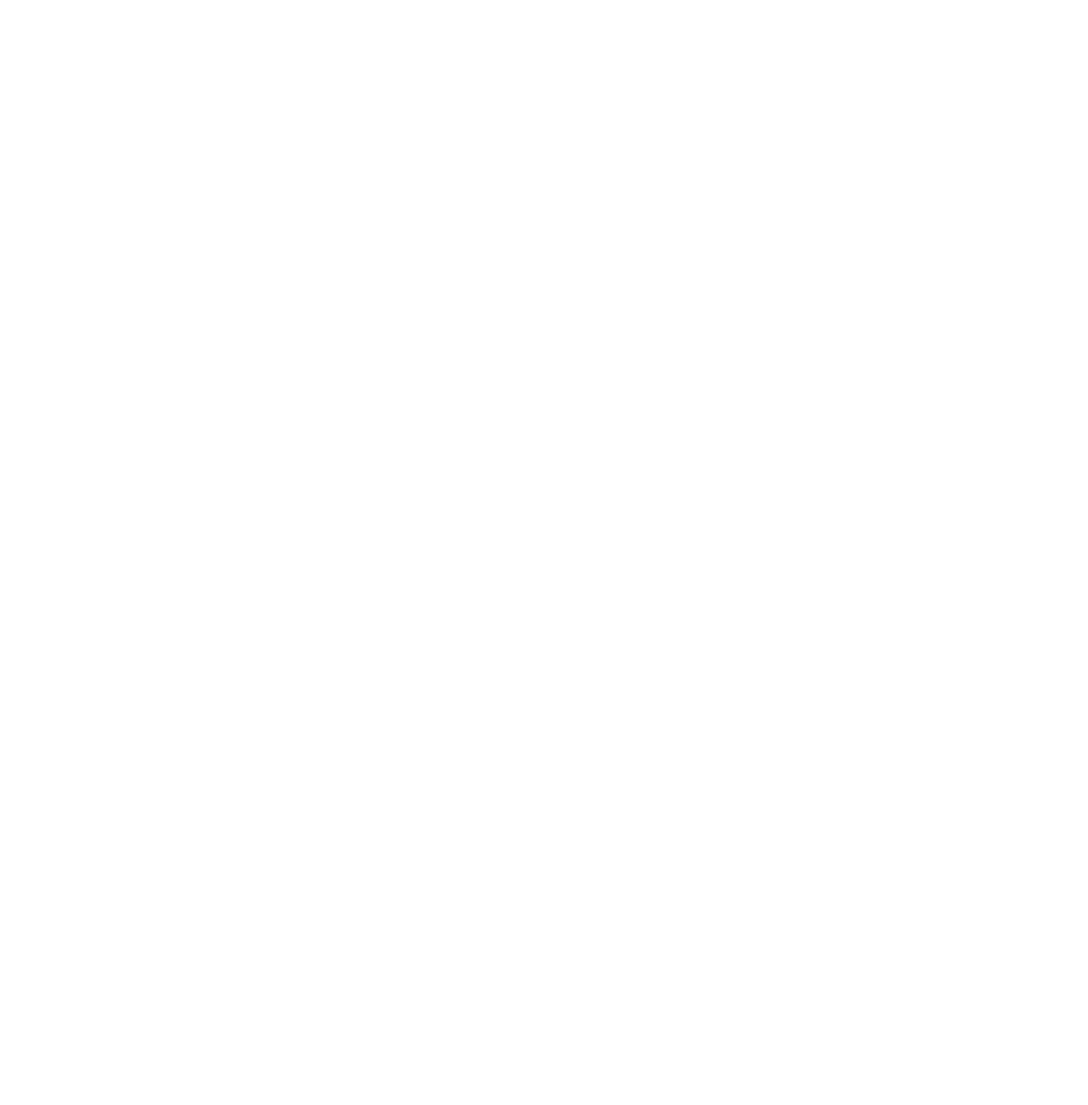
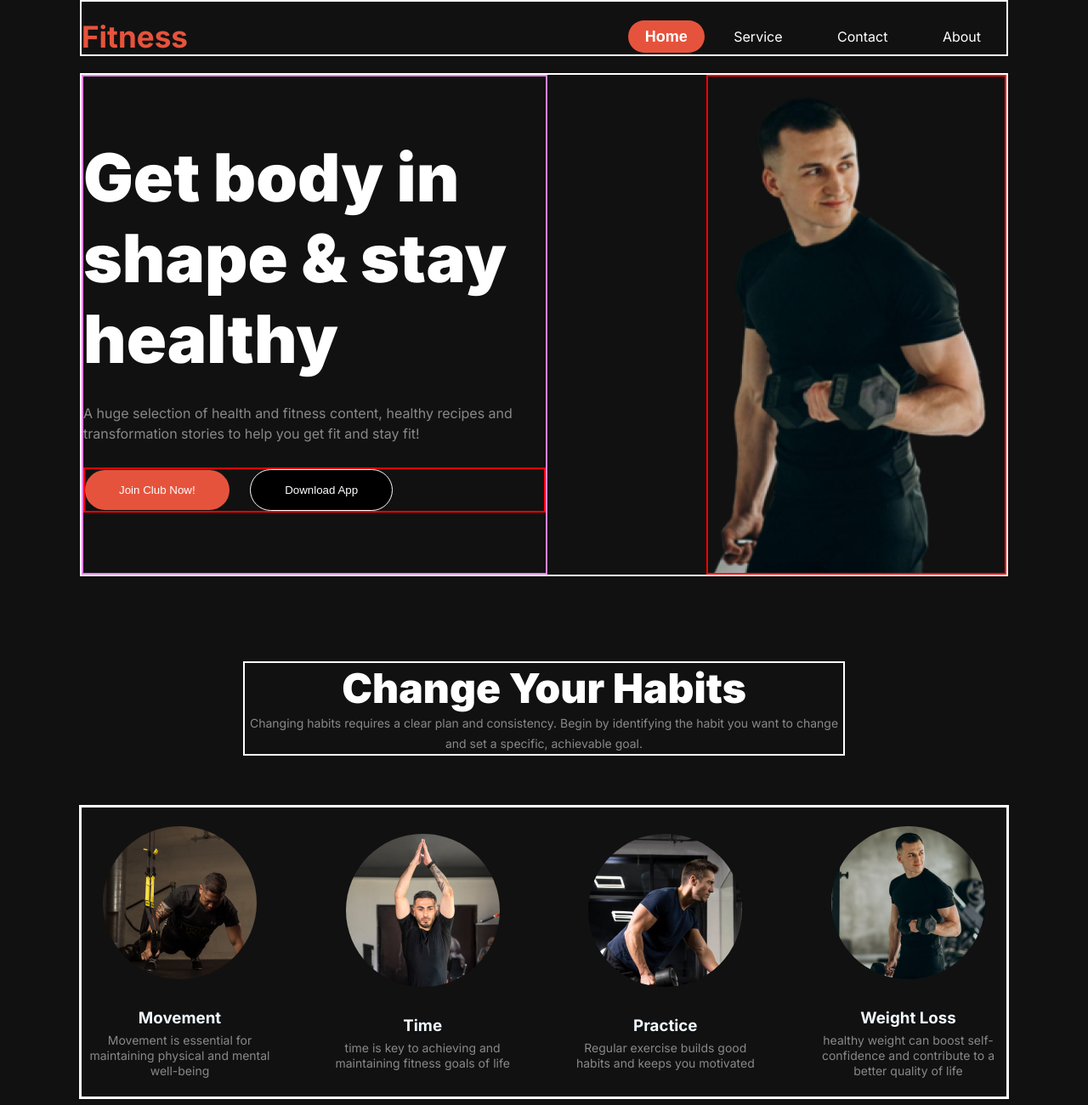
Before and after one commit to shihab-hossain/ph-assignment-2, a plain HTML site: page index.html in a window 1280 px wide. Shown: the whole page at 85% size. Before the commit the page ends 800 px from the top, so only its background shows below. Drawn offline with Linux system fonts and the light colour scheme.

Commit message:
header and main part1

```diff
--- a/index.html
+++ b/index.html
@@ -1,11 +1,102 @@
 <!DOCTYPE html>
 <html lang="en">
-<head>
-    <meta charset="UTF-8">
-    <meta name="viewport" content="width=device-width, initial-scale=1.0">
-    <title>Document</title>
-</head>
-<body>
-
-</body>
+  <head>
+    <meta charset="UTF-8" />
+    <meta name="viewport" content="width=device-width, initial-scale=1.0" />
+    <title>work</title>
+    <script
+      src="https://kit.fontawesome.com/d68fd538c8.js"
+      crossorigin="anonymous"
+    ></script>
+    <link rel="stylesheet" href="styles/abc.css" />
+  </head>
+  <body>
+    <header>
+      <nav class="navbar">
+        <div class="nav-name">
+          <h3>Fitness</h3>
+        </div>
+        <div class="links">
+          <ul>
+            <button class="btn-primary">Home</button>
+            <a href="">Service</a>
+            <a href="">Contact</a>
+            <a href="">About</a>
+          </ul>
+        </div>
+        <!-- <div class="bar">
+            <i class="fa-solid fa-bars"></i>
+        </div> -->
+      </nav>
+      <div class="banner">
+        <div class="banner-all-text">
+          <h1 class="banner-text">
+            Get body in <br />
+            <span class="italic">shape</span> & stay <br />
+            healthy
+          </h1>
+          <p class="banner-des">
+            A huge selection of health and fitness content, healthy recipes and
+            transformation stories to help you get fit and stay fit!
+          </p>
+          <div class="banner-all-btn">
+            <button class="banner-btn">Join Club Now!</button>
+            <button class="banner-btn1">Download App</button>
+          </div>
+        </div>
+        <div class="banner-img">
+          <!-- <div class="abc">
+            <h1>500+</h1>
+            <p>Free Workout Videos</p>
+          </div> -->
+          <img src="images/Images 2.png" alt="" />
+        </div>
+      </div>
+    </header>
+    <main>
+      <div class="main-1">
+        <h2>Change Your Habits</h2>
+        <p>
+          Changing habits requires a clear plan and consistency. Begin by
+          identifying the habit you want to change and set a specific,
+          achievable goal.
+        </p>
+      </div>
+      <div class="all-card">
+        <div class="card">
+          <div class="card-img">
+            <img src="images/image 3.png" alt="" />
+          </div>
+          <h3>Movement</h3>
+          <p>
+            Movement is essential for maintaining physical and mental well-being
+          </p>
+        </div>
+        <div class="card">
+          <div class="card-img">
+            <img src="images/image 2.png" alt="" />
+          </div>
+          <h3>Time</h3>
+          <p>time is key to achieving and maintaining fitness goals of life</p>
+        </div>
+        <div class="card">
+                <div class="card-img">
+                    <img src="images/image 4.png" alt="">
+                </div>
+          <h3>Practice</h3>
+          <p>Regular exercise builds good habits and keeps you motivated</p>
+        </div>
+        <div class="card">
+                <div class="card-img">
+                    <img src="images/image 5.png" alt="">
+                </div>
+          <h3>Weight Loss</h3>
+          <p>
+            healthy weight can boost self-confidence and contribute to a
+            better quality of life
+          </p>
+        </div>
+      </div>
+    </main>
+  </body>
 </html>
--- /dev/null
+++ b/styles/abc.css
@@ -0,0 +1,258 @@
+@import url("https://fonts.googleapis.com/css2?family=Inter:wght@100..900&display=swap");
+
+* {
+  margin: 0px;
+  padding: 0px;
+}
+body {
+  font-family: "Inter", sans-serif;
+  background: #111111;
+}
+
+/* share  */
+.btn-primary {
+  color: rgb(255, 255, 255);
+  font-size: 18px;
+  font-weight: 600;
+  line-height: 22px;
+  border-radius: 46px;
+  background: rgb(230, 83, 60);
+  padding: 8px 20px 8px 20px;
+  border: none;
+}
+
+/* navbar style */
+header {
+  background: linear-gradient(
+    180deg,
+    rgb(17, 17, 17),
+    rgba(119, 119, 119, 0) 100%
+  );
+}
+
+.navbar {
+  display: flex;
+  justify-content: space-between;
+  align-items: center;
+  border: 2px solid white;
+  width: 85%;
+  margin: 0 auto;
+  /* margin-top: 20px; */
+  margin-bottom: 20px;
+  padding-top: 20px;
+}
+.nav-name {
+  color: rgb(230, 83, 60);
+  font-size: 30px;
+  font-weight: 800;
+}
+ul > a {
+  text-decoration: none;
+  padding: 30px;
+  color: white;
+}
+/* .bar{
+    display: none;
+    color: white;
+} */
+/* banner styles */
+
+.banner {
+  display: flex;
+  justify-content: space-between;
+  border: 2px solid white;
+  width: 85%;
+  margin: 0 auto;
+}
+.banner-all-text {
+  width: 50%;
+  border: 2px solid violet;
+  display: flex;
+  flex-direction: column;
+  justify-content: center;
+}
+.banner-text {
+  color: rgb(255, 255, 255);
+  font-size: 78px;
+  font-weight: 900;
+}
+.italic{
+
+}
+.banner-des {
+  color: rgba(255, 255, 255, 0.5);
+  font-size: 16px;
+  font-weight: 400;
+  line-height: 24px;
+  margin-top: 28px;
+  margin-bottom: 28px;
+}
+.banner-all-btn {
+  border: 2px solid red;
+  /* display: flex;
+    justify-content: flex-start; */
+}
+.banner-btn {
+  color: white;
+  padding: 16px 40px 16px 40px;
+  border-radius: 42px;
+  background: rgb(230, 83, 60);
+  border: none;
+}
+.banner-btn1 {
+  color: white;
+  padding: 16px 40px 16px 40px;
+  border-radius: 42px;
+  border: 1px solid white;
+  background-color: black;
+  margin-left: 20px;
+  border: 1px solid white;
+}
+.banner-img {
+  /* width: 25%; */
+  border: 2px solid red;
+  width: 349px;
+  /* height: 580px; */
+  left: 877px;
+  top: 135px;
+}
+.banner-img img {
+  width: 100%;
+  height: 100%;
+  /* position: sticky; */
+}
+.abc {
+  width: 193px;
+  height: 98px;
+  color: white;
+  display: flex;
+  flex-direction: column;
+  justify-content: center;
+  align-items: center;
+  border: 2px solid rgba(255, 255, 255, 0.1);
+  border-radius: 12px;
+  backdrop-filter: blur(20px);
+  background: rgba(255, 255, 255, 0.1);
+  position: absolute;
+  left: 1300px;
+  top: 230px;
+}
+
+/* main part1 styles */
+
+.main-1 {
+  border: 2px solid white;
+  width: 55%;
+  margin: 0 auto;
+  margin-top: 100px;
+  text-align: center;
+}
+.main-1 h2 {
+  color: rgb(255, 255, 255);
+  font-size: 48px;
+  font-weight: 900;
+}
+.main-1 p {
+  color: rgba(255, 255, 255, 0.5);
+  font-size: 14px;
+  font-weight: 400;
+  line-height: 24px;
+}
+/* all card style */
+
+.all-card {
+  border: 3px solid white;
+  color: aliceblue;
+  display: flex;
+  width: 85%;
+  margin: 0 auto;
+  justify-content: space-between;
+  margin-top: 58px;
+  margin-bottom: 100px;
+}
+.card {
+  width: 231px;
+  height: 340px;
+  /* border: 3px solid; */
+  display: flex;
+  flex-direction: column;
+  justify-content: center;
+  align-items: center;
+  text-align: center;
+}
+.card-img img {
+  border-radius: 150px;
+  margin-bottom: 30px;
+}
+.card p {
+  color: rgba(255, 255, 255, 0.5);
+  font-size: 14px;
+  font-weight: 400;
+  line-height: 18px;
+  margin-top: 6px;
+}
+/* responsive  */
+
+@media screen and (max-width: 576px) {
+  .navbar {
+    width: 90%;
+  }
+  .links {
+    display: none;
+  }
+
+  .bar {
+    /* color: white; */
+  }
+
+  /* banner styles  */
+  .banner {
+    flex-direction: column;
+    width: 90%;
+  }
+  .banner-all-text {
+    width: 100%;
+    margin-bottom: 50px;
+  }
+  .banner-text {
+    font-size: 40px;
+  }
+  .banner-all-btn {
+    display: flex;
+  }
+  .banner-img {
+    width: 100%;
+  }
+  .abc {
+    position: absolute;
+    left: 225px;
+    top: 540px;
+  }
+
+  /* main part1 styles */
+  .main-1 {
+    width: 90%;
+    margin-top: 1px;
+  }
+
+  .all-card {
+    flex-direction: column;
+    width: 90%;
+    align-items: center;
+    margin-top: 58px;
+    margin-bottom: 66px;
+  }
+  .card {
+    width: 300px;
+    height: 374px;
+    margin-bottom: 36px;
+  }
+  .card-img {
+    width: 250px;
+    margin-bottom: 15px;
+  }
+  .card-img img {
+    border-radius: 150px;
+    width: 100%;
+  }
+}
```
